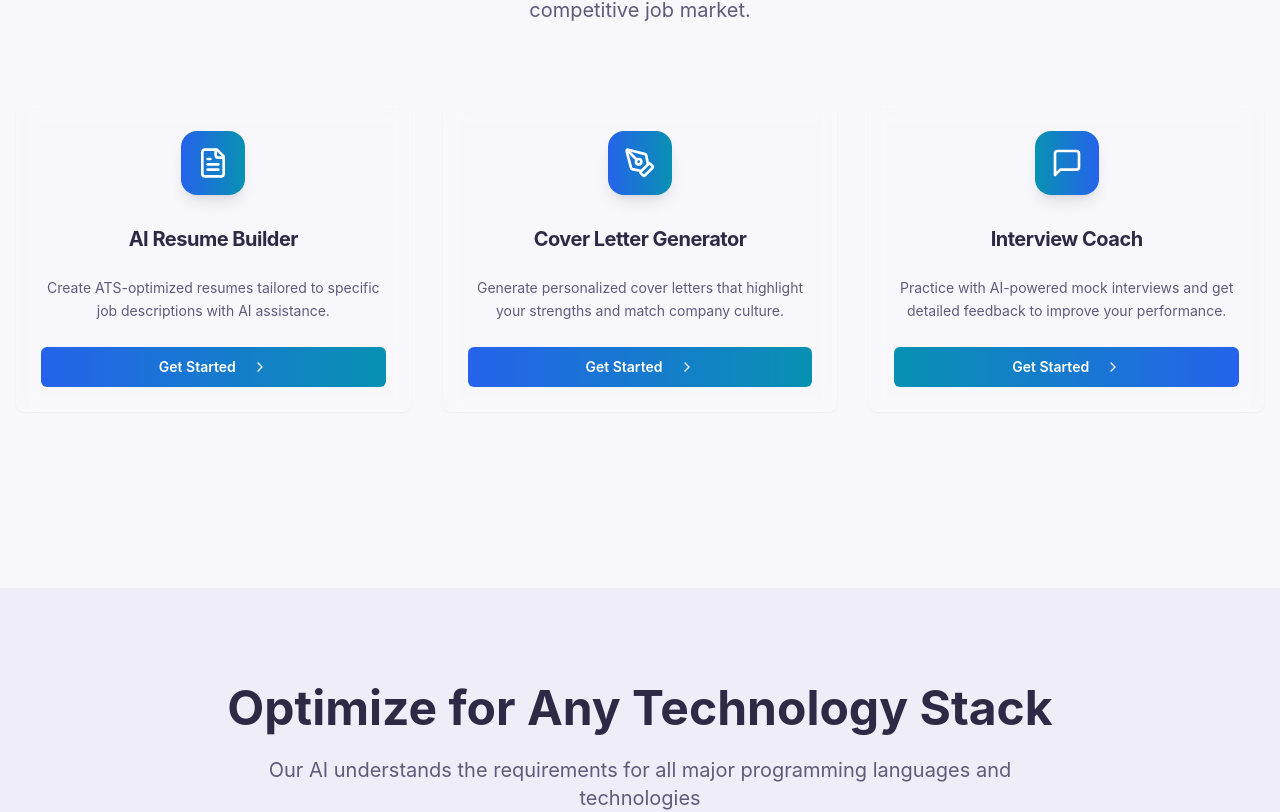
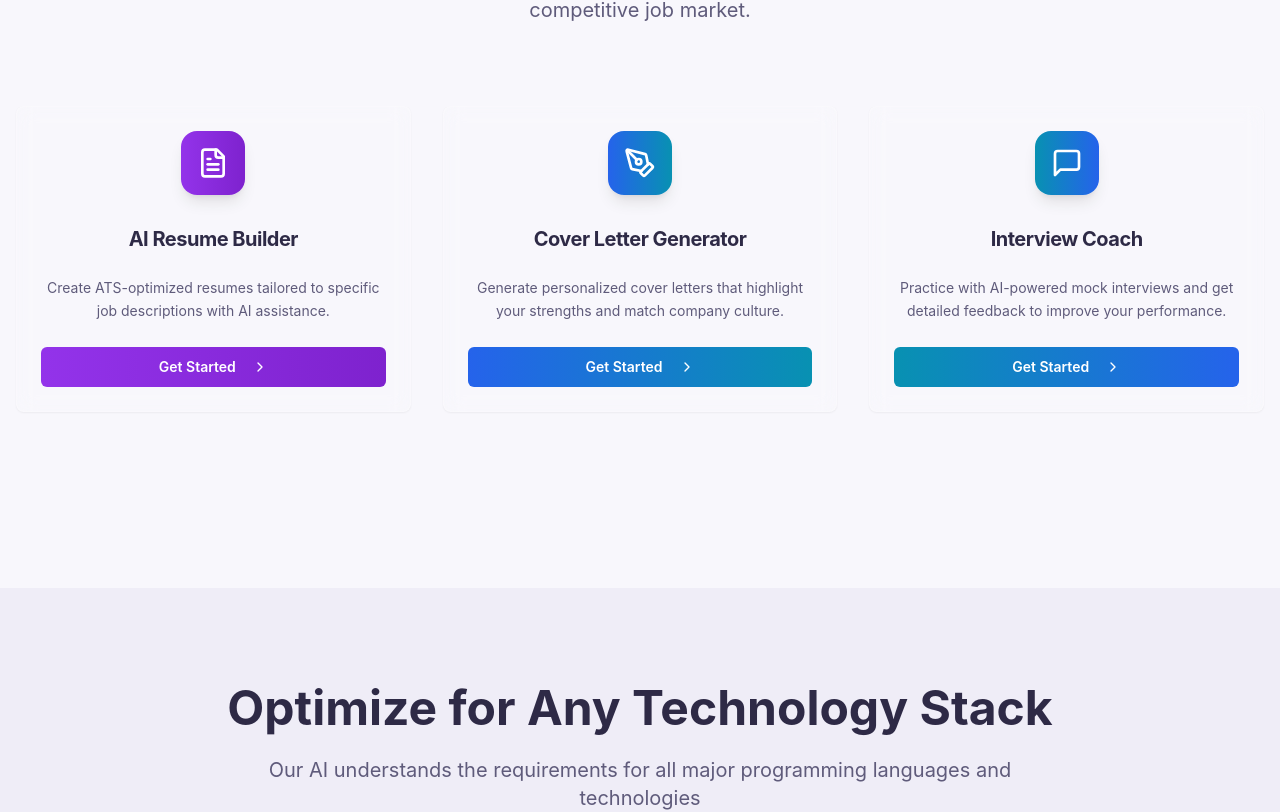
Before and after one commit to HERPESME/prompt-career-boost, a React (Vite) app: page / in a window 1280 px wide. Shown: the part 1974-2786 px from the top of the page. Built offline with nearby package versions, Linux system fonts and the light colour scheme.

Commit message:
Revert "commit"
This reverts commit 1206445c3db9dec90072e4898e8e9eba86d2e7dd.

```diff
--- a/src/components/pricing/PricingSection.tsx
+++ b/src/components/pricing/PricingSection.tsx
@@ -23,8 +23,8 @@ const pricingTiers: PricingTier[] = [
     coverLetterTokens: 15,
     interviewTokens: 20,
     icon: Zap,
-    gradient: "from-blue-600 to-cyan-600",
-    bgGradient: "from-background to-blue-50"
+    gradient: "from-purple-600 to-purple-700",
+    bgGradient: "from-background to-purple-50"
   },
   {
     name: "Standard",
--- a/src/pages/Index.tsx
+++ b/src/pages/Index.tsx
@@ -22,9 +22,9 @@ const Index = () => {
       title: "AI Resume Builder",
       description: "Create ATS-optimized resumes tailored to specific job descriptions with AI assistance.",
       href: "/resume",
-      gradient: "from-blue-600 to-cyan-600",
-      bgGradient: "from-background to-blue-50",
-      hoverGradient: "from-blue-700 to-cyan-700",
+      gradient: "from-purple-600 to-purple-700",
+      bgGradient: "from-background to-purple-50",
+      hoverGradient: "from-purple-700 to-purple-800",
       tokenType: "resume" as const
     },
     {
```
